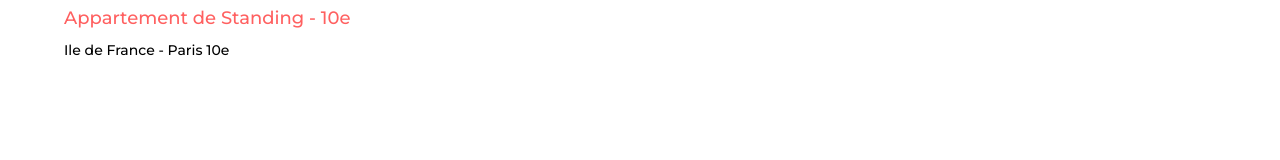
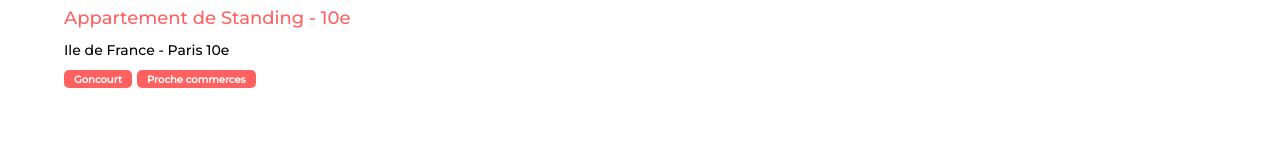
Before and after one commit to AugustinDmrt/Kasa, a React (Vite) app: page /logement/0979876d in a window 1280 px wide. Shown: the part 396-556 px from the top of the page. Built offline with nearby package versions, Linux system fonts and the light colour scheme.

Commit message:
Rajout composant tags

```diff
--- /dev/null
+++ b/src/components/Tags/Tags.sass
@@ -0,0 +1,17 @@
+.tags-container
+  display: flex
+  flex-wrap: wrap
+  width: 100%
+
+.tag
+  display: flex
+  align-items: center
+  background-color: #FF6060
+  color: white
+  height: 18px
+  border-radius: 5px
+  padding: 0 10px
+  width: auto
+  margin: 0 5px 5px 0
+  font-size: 10px
+  font-weight: bold
--- /dev/null
+++ b/src/components/Tags/Tags.tsx
@@ -0,0 +1,15 @@
+import "./Tags.sass";
+
+const Tags = (props: { tags: string[] }) => {
+  return (
+    <div className="tags-container">
+      {props.tags.map((tag, index) => (
+        <span key={index} className="tag">
+          {tag}
+        </span>
+      ))}
+    </div>
+  );
+};
+
+export default Tags;
--- a/src/pages/Logement/Logement.sass
+++ b/src/pages/Logement/Logement.sass
@@ -21,3 +21,9 @@
   width: 90%
   margin-left: auto
   margin-right: auto
+
+.logement-tags
+  display: flex
+  width: 90%
+  margin-left: auto
+  margin-right: auto
--- a/src/pages/Logement/Logement.tsx
+++ b/src/pages/Logement/Logement.tsx
@@ -1,5 +1,6 @@
 import Data from "../../assets/config/json/logements.json";
 import Slideshow from "../../components/Slideshow/Slideshow";
+import Tags from "../../components/Tags/Tags";
 import "./Logement.sass";
 
 import { useParams } from "react-router-dom";
@@ -25,6 +26,9 @@ const Logement = () => {
       </div>
       <h1 className="logement-title">{logement?.title}</h1>
       <h2 className="logement-location">{logement?.location}</h2>
+      <div className="logement-tags">
+        <Tags tags={logement?.tags ?? []} />
+      </div>
     </div>
   );
 };
```
